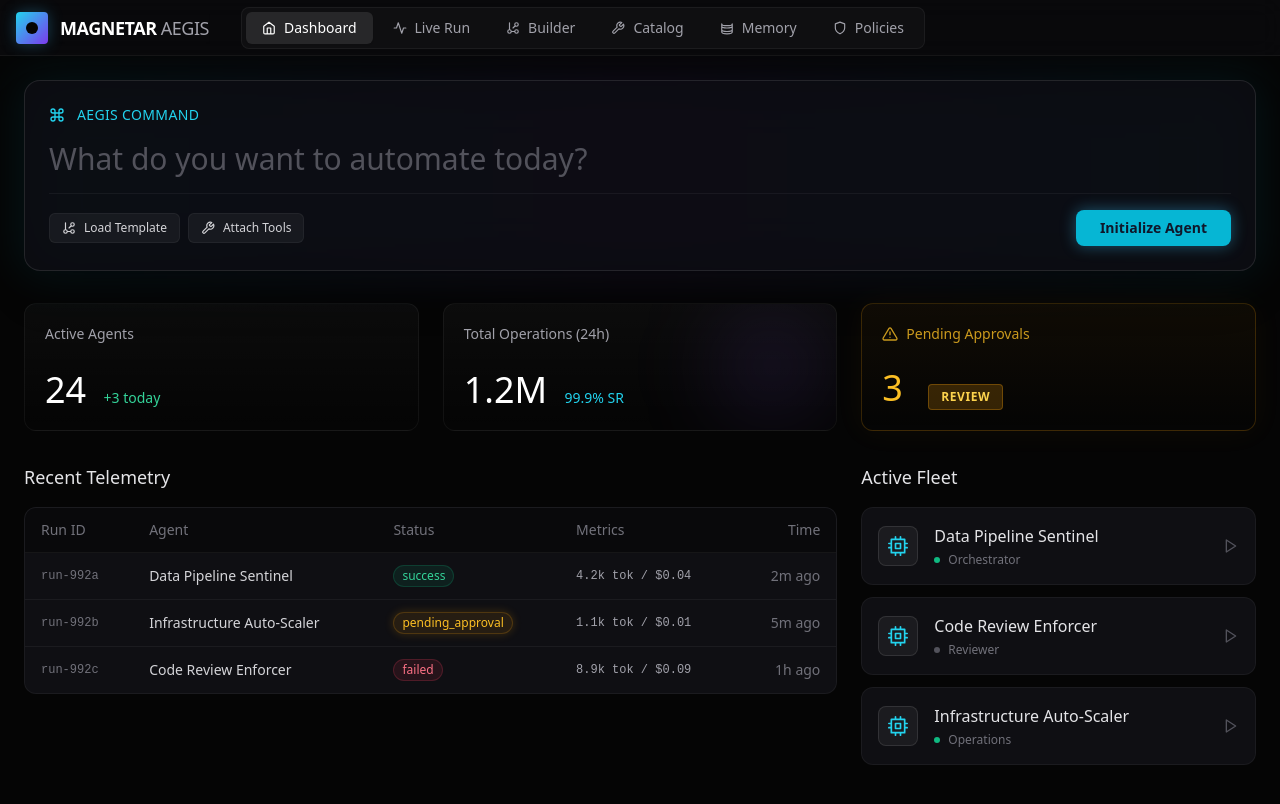
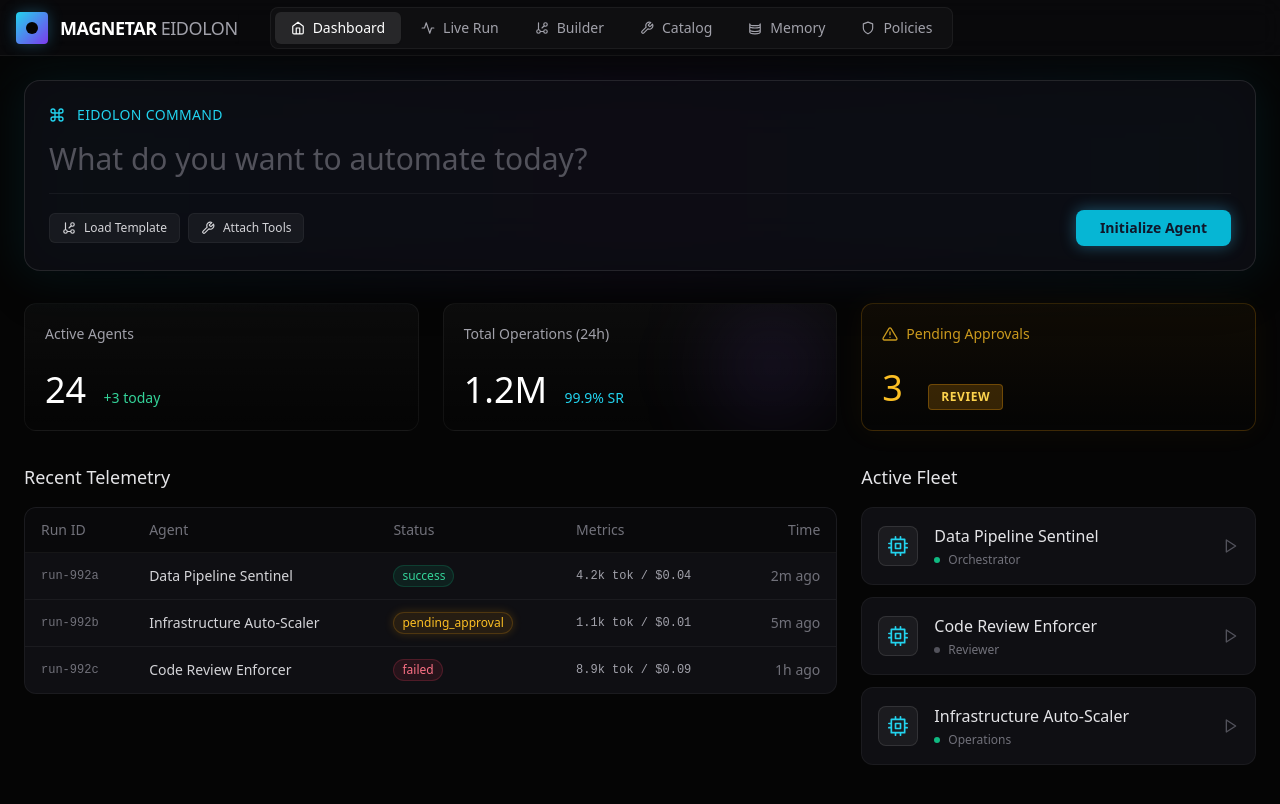
Before and after one commit to scherenhaenden/MagnetarEidolon, an Angular app in the folder apps/magnetar-ui/: page / in a window 1280 px wide. Shown: the top 804 px of the page. Built offline with nearby package versions, Linux system fonts and the light colour scheme.

Commit message:
docs: record ui commands and naming cleanup

```diff
--- a/apps/magnetar-ui/src/app/app.component.ts
+++ b/apps/magnetar-ui/src/app/app.component.ts
@@ -17,7 +17,7 @@ import { MOCK_AGENTS, MOCK_RUNS, MOCK_TOOLS, Agent, Run, Tool } from './ui/mock-
         <div class="relative bg-[#0d0d12]/90 backdrop-blur-xl border border-white/10 rounded-2xl p-6 shadow-2xl flex flex-col gap-4">
           <div class="flex items-center gap-3 text-cyan-400 font-medium tracking-wide text-sm">
             <ui-icon name="command" [size]="16"></ui-icon>
-            AEGIS COMMAND
+            EIDOLON COMMAND
           </div>
           <input
             type="text"
@@ -397,7 +397,7 @@ class PolicyScreen {}
             <div class="w-8 h-8 rounded bg-gradient-to-br from-cyan-400 to-violet-600 flex items-center justify-center shadow-[0_0_15px_rgba(56,189,248,0.3)]">
               <div class="w-3 h-3 bg-[#050505] rounded-full"></div>
             </div>
-            <span class="font-bold text-lg tracking-tight text-white shadow-sm">MAGNETAR<span class="font-light text-zinc-400 ml-1">AEGIS</span></span>
+            <span class="font-bold text-lg tracking-tight text-white shadow-sm">MAGNETAR<span class="font-light text-zinc-400 ml-1">EIDOLON</span></span>
           </div>
           <nav class="hidden md:flex gap-1 bg-white/[0.03] p-1 rounded-lg border border-white/5">
             <ng-container *ngFor="let tab of tabs">
```
Also changed, not shown: 3 other files (tests, documents, lock files or other folders).
